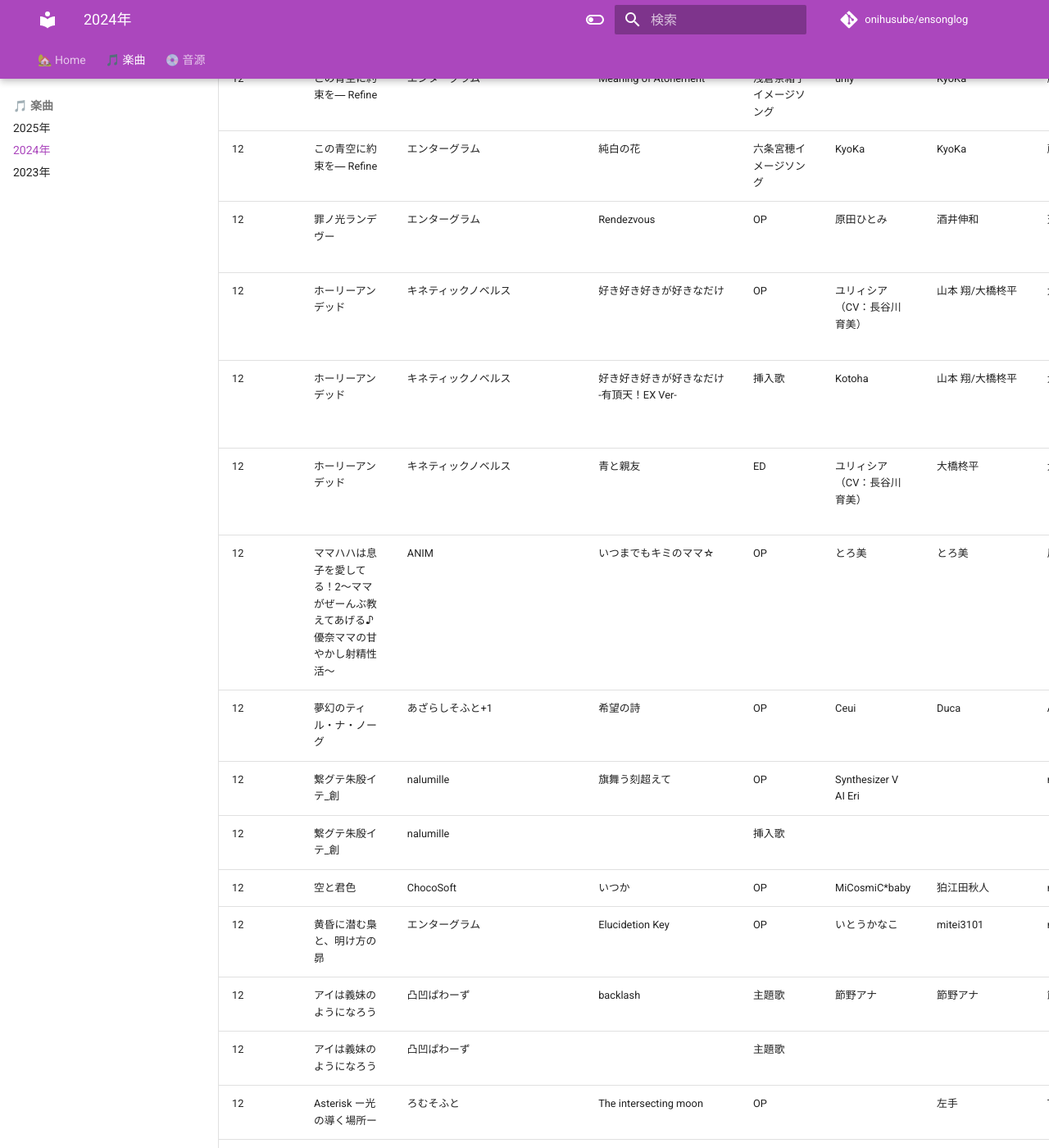
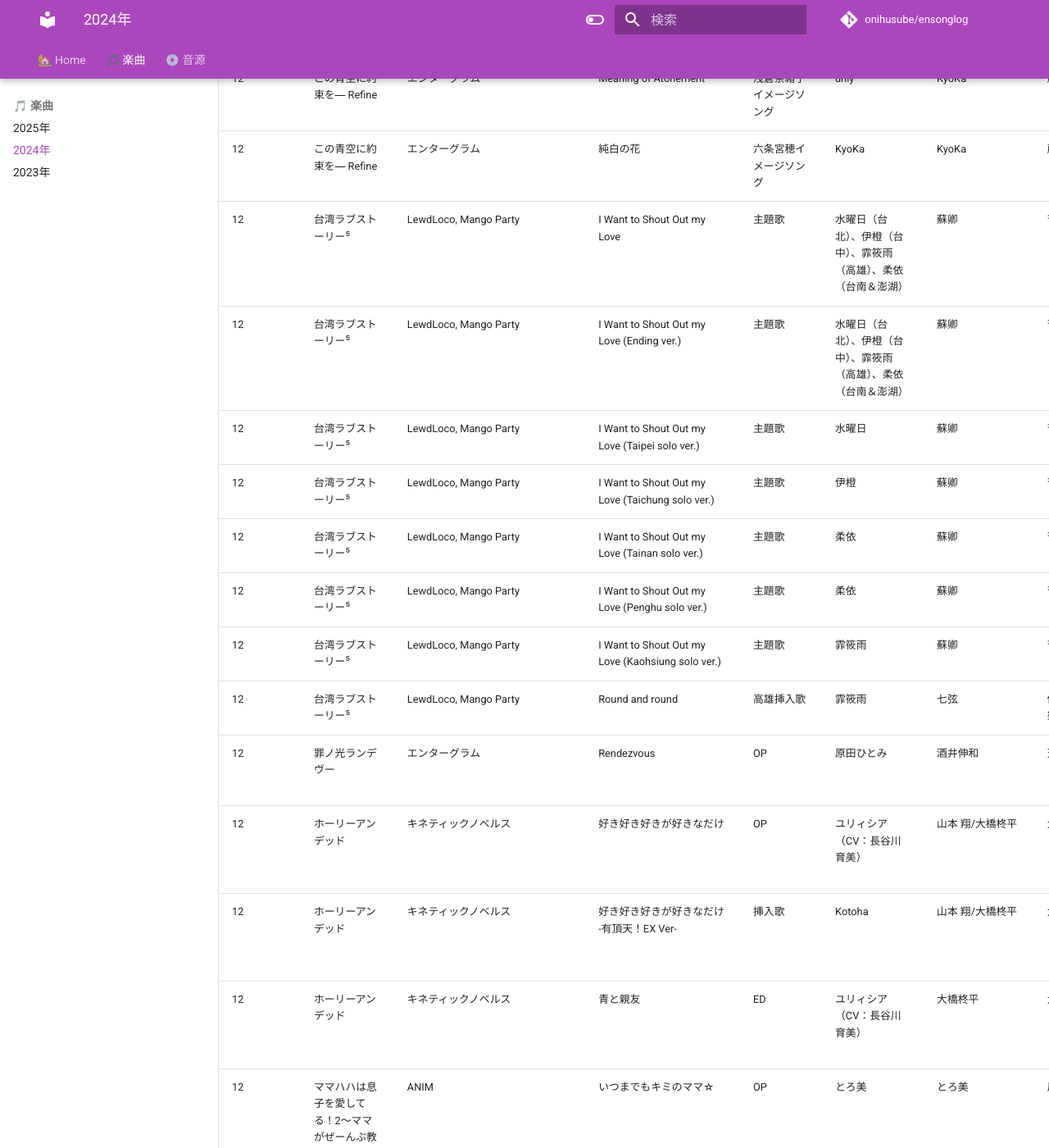
Before and after one commit to onihusube/ensonglog, an MkDocs documentation site: the page built from docs/2024/楽曲.md, in a window 1280 px wide and 1400 px high, scrolled down 27217 px. Shown: the whole window at 82% size. Built offline with MkDocs 1.6.1 and Material for MkDocs 9.7.7, drawn with Linux system fonts in a browser that asks for light colours; emoji names are drawn with the system emoji font; comment, search, counter and statistics services are not loaded.

Commit message:
台湾ラブストーリー⁵関連追記

```diff
--- a/docs/2024/楽曲.md
+++ b/docs/2024/楽曲.md
@@ -262,13 +262,21 @@ search:
 | 12<!--/13--> | たねつみの歌 | ANIPLEX.EXE | たねつみの歌 | ED | Rita |  | 原田萌喜 | 原田萌喜 |  |  |  |
 | 12<!--/13--> | ドラゴンブラッド～竜の呪いと精液で神に復讐を誓うRPG～ | あせろら | DragonBlood |  | 胡桃ふゆ |  | ねるそん700 |  |  |  | [:rabbit:](https://chobit.cc/2c39v) |
 | 12<!--/18--> | 半妖忍少女 | | | | 默吹羽 / Mugi | KRR | PYKAMIA | PYKAMIA, Iro | | | [:fontawesome-brands-youtube:](https://www.youtube.com/watch?v=b2G2j5M5G4U) |
-| 12 | この青空に約束を― Refine | エンターグラム | 君と会えた奇跡 | 沢城凛奈イメージソング | 春瀬愛羅 | デナー | すくろーす | すくろーす | 完全生産限定版特典 ヒロインイメージソングCD | 全年齢 |
+| 12<!--/19--> | この青空に約束を― Refine | エンターグラム | 君と会えた奇跡 | 沢城凛奈イメージソング | 春瀬愛羅 | デナー | すくろーす | すくろーす | 完全生産限定版特典 ヒロインイメージソングCD | 全年齢 |
 | 12 | この青空に約束を― Refine | エンターグラム | 思い出の花束 | 藤村静イメージソング | 楠あかり | デナー | すくろーす | すくろーす | 完全生産限定版特典 ヒロインイメージソングCD | 全年齢 |
 | 12 | この青空に約束を― Refine | エンターグラム | 青空のルミナス | 桐島沙衣里イメージソング | 音羽ことり。 | monaka / そととぎす | そととぎす | そととぎす | 完全生産限定版特典 ヒロインイメージソングCD | 全年齢 |
 | 12 | この青空に約束を― Refine | エンターグラム | 夢色リトルバード | 羽山海己イメージソング | hana | monaka / そととぎす | そととぎす | そととぎす | 完全生産限定版特典 ヒロインイメージソングCD | 全年齢 |
 | 12 | この青空に約束を― Refine | エンターグラム | Meaning of Atonement | 浅倉奈緒子イメージソング | uniy | KyoKa | 藤井稿太郎 | 藤井稿太郎 | 完全生産限定版特典 ヒロインイメージソングCD | 全年齢</br>mix,mastering：影虎 |
 | 12 | この青空に約束を― Refine | エンターグラム | 純白の花 | 六条宮穂イメージソング | KyoKa | KyoKa | 藤井稿太郎 | 藤井稿太郎 | 完全生産限定版特典 ヒロインイメージソングCD | 全年齢</br>mix,mastering：影虎 |
-| 12 | 罪ノ光ランデヴー | エンターグラム | Rendezvous | OP | 原田ひとみ | 酒井伸和 | 天門 | 天門 | 罪ノ光ランデヴー ボーカルCD「avec toi」 | 罪ノ光ランデヴー（2016/02） OP |
+| 12<!--/19--> | 台湾ラブストーリー⁵ | LewdLoco, Mango Party | I Want to Shout Out my Love | 主題歌 | 水曜日（台北）、伊橙（台中）、霏筱雨（高雄）、柔依（台南＆澎湖） | 蘇卿 | 苦瓜 | 苦瓜 | [台湾ラブストーリー⁵ Soundtrack](https://store.steampowered.com/app/3033250/_Soundtrack/) |  | [:fontawesome-brands-youtube:](https://www.youtube.com/watch?v=gZ1Pl_1daWM) |
+| 12<!--/19--> | 台湾ラブストーリー⁵ | LewdLoco, Mango Party | I Want to Shout Out my Love (Ending ver.) | 主題歌 | 水曜日（台北）、伊橙（台中）、霏筱雨（高雄）、柔依（台南＆澎湖） | 蘇卿 | 苦瓜 | 苦瓜 | [台湾ラブストーリー⁵ Soundtrack](https://store.steampowered.com/app/3033250/_Soundtrack/) |  |  |
+| 12<!--/19--> | 台湾ラブストーリー⁵ | LewdLoco, Mango Party | I Want to Shout Out my Love (Taipei solo ver.) | 主題歌 | 水曜日 | 蘇卿 | 苦瓜 | 苦瓜 | [台湾ラブストーリー⁵ Soundtrack](https://store.steampowered.com/app/3033250/_Soundtrack/) |  |  |
+| 12<!--/19--> | 台湾ラブストーリー⁵ | LewdLoco, Mango Party | I Want to Shout Out my Love (Taichung solo ver.) | 主題歌 | 伊橙 | 蘇卿 | 苦瓜 | 苦瓜 | [台湾ラブストーリー⁵ Soundtrack](https://store.steampowered.com/app/3033250/_Soundtrack/) |  |  |
+| 12<!--/19--> | 台湾ラブストーリー⁵ | LewdLoco, Mango Party | I Want to Shout Out my Love (Tainan solo ver.) | 主題歌 | 柔依 | 蘇卿 | 苦瓜 | 苦瓜 | [台湾ラブストーリー⁵ Soundtrack](https://store.steampowered.com/app/3033250/_Soundtrack/) |  |  |
+| 12<!--/19--> | 台湾ラブストーリー⁵ | LewdLoco, Mango Party | I Want to Shout Out my Love (Penghu solo ver.) | 主題歌 | 柔依 | 蘇卿 | 苦瓜 | 苦瓜 | [台湾ラブストーリー⁵ Soundtrack](https://store.steampowered.com/app/3033250/_Soundtrack/) |  |  |
+| 12<!--/19--> | 台湾ラブストーリー⁵ | LewdLoco, Mango Party | I Want to Shout Out my Love (Kaohsiung solo ver.) | 主題歌 | 霏筱雨 | 蘇卿 | 苦瓜 | 苦瓜 | [台湾ラブストーリー⁵ Soundtrack](https://store.steampowered.com/app/3033250/_Soundtrack/) |  |  |
+| 12<!--/19--> | 台湾ラブストーリー⁵ | LewdLoco, Mango Party | Round and round | 高雄挿入歌 | 霏筱雨 | 七弦 | 傲嬌栗子/極栗音樂 | 傲嬌栗子/極栗音樂 | [台湾ラブストーリー⁵ Soundtrack](https://store.steampowered.com/app/3033250/_Soundtrack/) |  |  |
+| 12<!--/19--> | 罪ノ光ランデヴー | エンターグラム | Rendezvous | OP | 原田ひとみ | 酒井伸和 | 天門 | 天門 | 罪ノ光ランデヴー ボーカルCD「avec toi」 | 罪ノ光ランデヴー（2016/02） OP |
 | 12 | ホーリーアンデッド | キネティックノベルス | 好き好き好きが好きなだけ | OP | ユリィシア（CV：長谷川育美） | 山本 翔/大橋柊平 | 大橋柊平 | 大橋柊平 | 主題歌CD「好き好き好きが好きなだけ」 </br> [LinkCore](https://linkco.re/Nd8qduSf) |  | [:fontawesome-brands-youtube:](https://www.youtube.com/watch?v=SRH81z5VbQo) |
 | 12 | ホーリーアンデッド | キネティックノベルス | 好き好き好きが好きなだけ -有頂天！EX Ver- | 挿入歌 | Kotoha | 山本 翔/大橋柊平 | 大橋柊平 | 大橋柊平 | 主題歌CD「好き好き好きが好きなだけ」 </br> [LinkCore](https://linkco.re/Nd8qduSf) |  |  |
 | 12 | ホーリーアンデッド | キネティックノベルス | 青と親友 | ED | ユリィシア（CV：長谷川育美） | 大橋柊平 | 大橋柊平 | 大橋柊平 | 主題歌CD「好き好き好きが好きなだけ」 </br> [LinkCore](https://linkco.re/Nd8qduSf) |  | [:fontawesome-brands-youtube:](https://www.youtube.com/watch?v=o3ECwn92EJA) |
```
Also changed, not shown: docs/2024/音源.md (+1 -0 lines).
